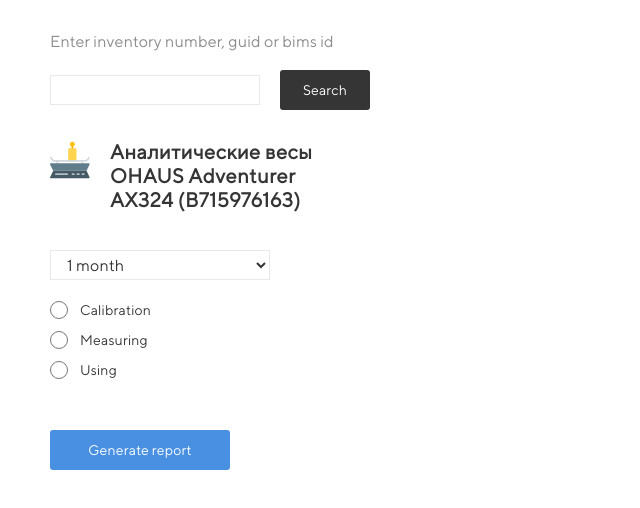
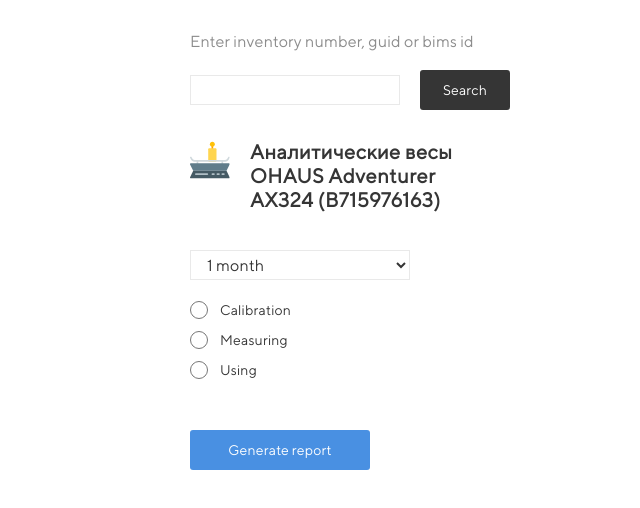
Before and after one commit to MrDuffs/react-biocad-project, a React (Create React App) app: page / in a window 1280 px wide. Shown: the top 508 px of the page, without its empty margins (0-640 px from the left). Built offline with nearby package versions, Linux system fonts and the light colour scheme.

Commit message:
Added width for the whole page

```diff
--- a/src/App.css
+++ b/src/App.css
@@ -18,6 +18,11 @@
   color: #353535;
 }
 
+body {
+  margin: 0 auto;
+  width: 1000px;
+}
+
 .App {
   display: flex;
   justify-items: center;
```
